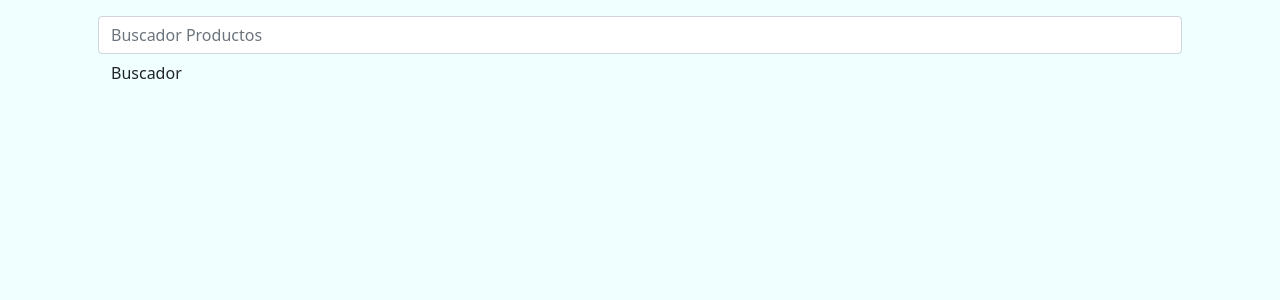
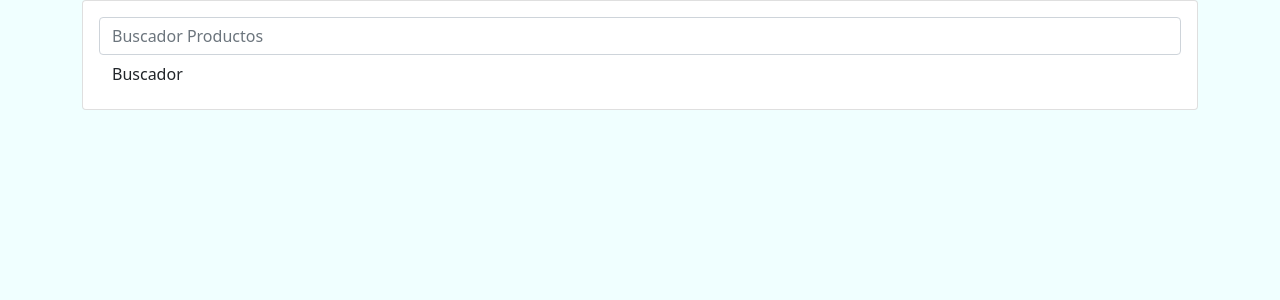
Before and after one commit to felip711/DjangoFRI, a Django app: page /productos/ in a window 1280 px wide. Shown: the top 300 px of the page. Run offline with Django 3.2, Linux system fonts and the light colour scheme; data that the repository does not hold is empty.

Commit message:
producto buscador

```diff
--- a/joyas/templates/productos.html
+++ b/joyas/templates/productos.html
@@ -14,7 +14,7 @@
     <div class="container">
         <div class="row">
             <div class="col-md-12">
-                <form class="card-card-sm">
+                <form class="card card-sm">
                     <div class="card-body row no-gytthers align-items-center">
                         <div class="col">
                             <input type="search" name='item_name' placeholder="Buscador Productos" class="form-control form-control-borderless">
--- a/joyas/views.py
+++ b/joyas/views.py
@@ -8,5 +8,5 @@ def productos(request):
 
      item_name = request.GET.get('item_name')
      if item_name != '' and item_name is not None:
-          productos = productos.filter(title_icontains=item_name)
+          productos = productos.filter(title__icontains=item_name)
      return render(request, 'productos.html', {'productos':productos})
```
